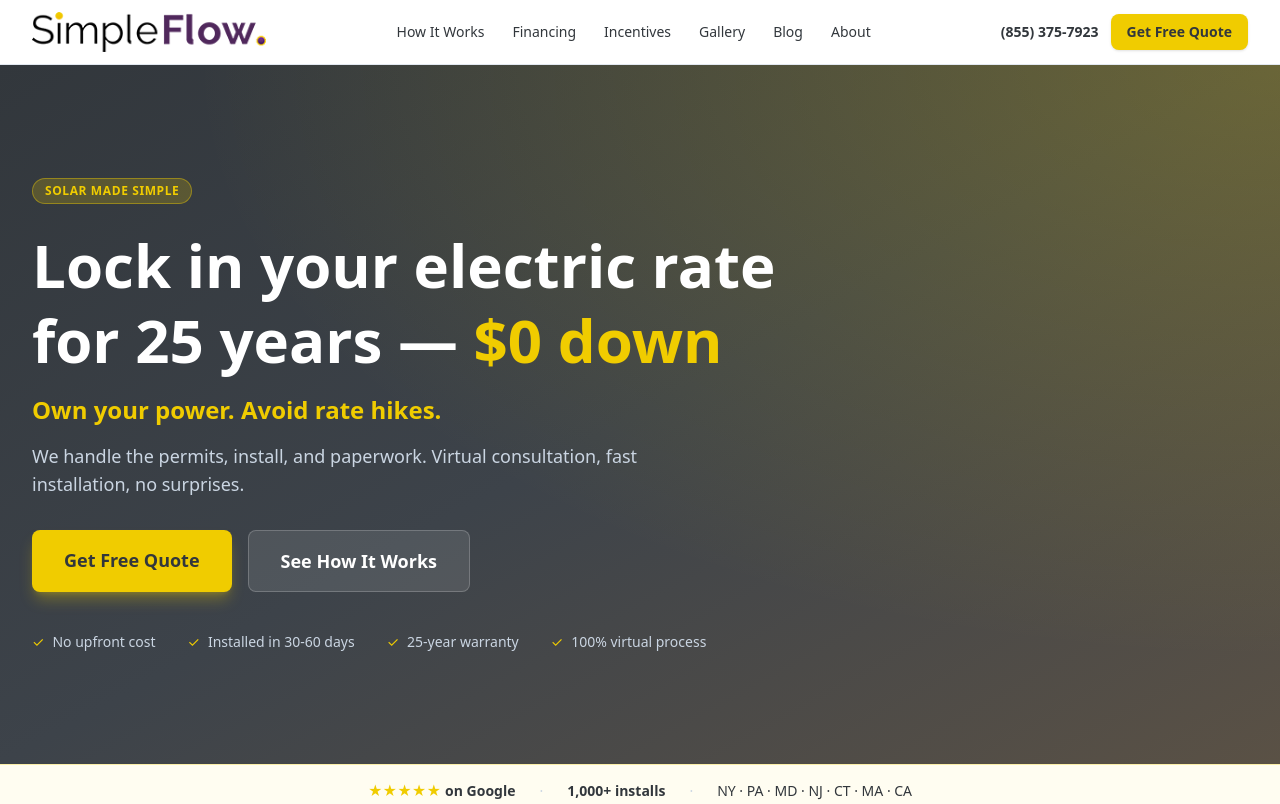
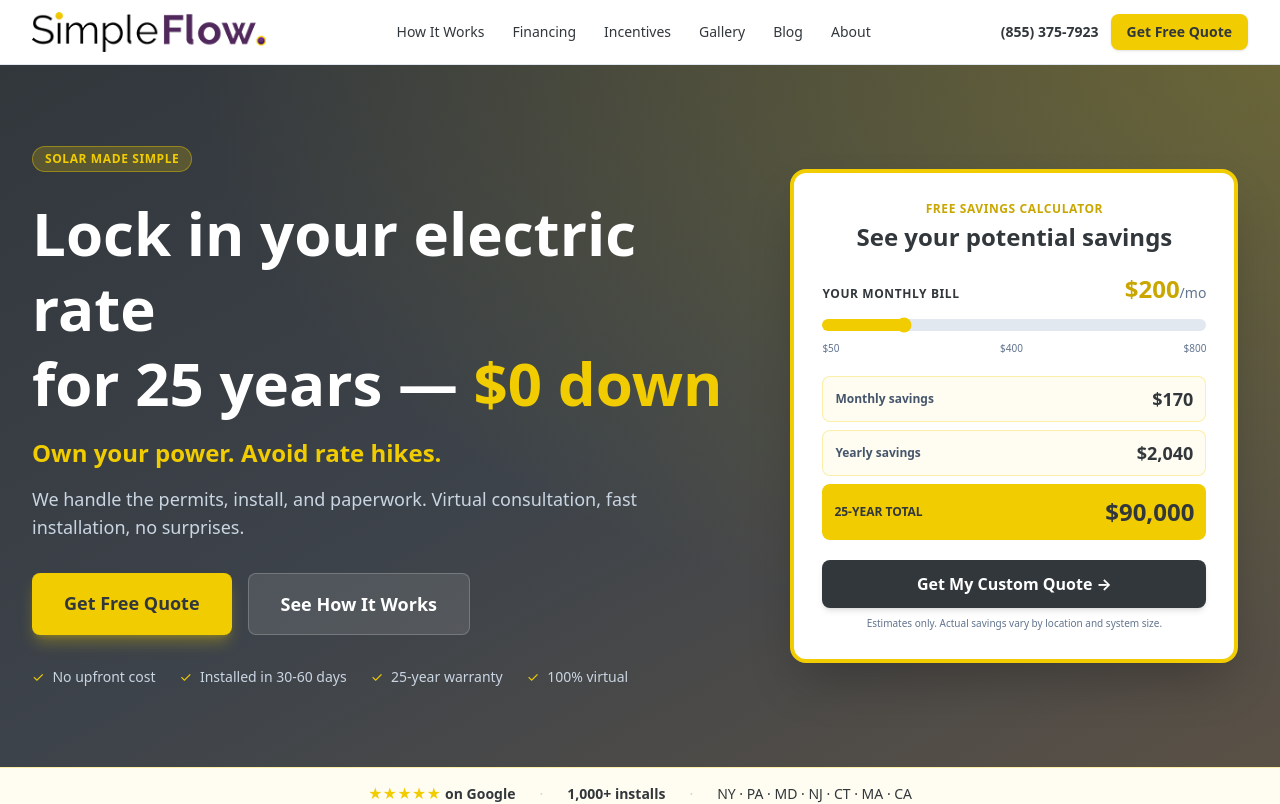
Before and after one commit to accountmanager-1991/gosimpleflow-site, a Next.js app: page / in a window 1280 px wide. Shown: the top 804 px of the page. Built offline with nearby package versions, Linux system fonts and the light colour scheme.

Commit message:
Hero now has inline savings calculator; reorder homepage sections; state pages use HorizontalTimeline; add docs (SESSION-STATUS, DECISIONS, TECH-DEBT, CHANGELOG)

```diff
--- a/app/page.tsx
+++ b/app/page.tsx
@@ -1,8 +1,7 @@
 import Hero from "@/components/Hero"
 import TrustBar from "@/components/TrustBar"
+import HorizontalTimeline from "@/components/HorizontalTimeline"
 import Differentiators from "@/components/Differentiators"
-import SavingsCalculator from "@/components/SavingsCalculator"
-import HorizontalTimeline from "@/components/HorizontalTimeline"
 import Testimonials from "@/components/Testimonials"
 import CTASection from "@/components/CTASection"
 
@@ -11,9 +10,8 @@ export default function Home() {
     <>
       <Hero />
       <TrustBar />
+      <HorizontalTimeline />
       <Differentiators />
-      <SavingsCalculator />
-      <HorizontalTimeline />
       <Testimonials />
       <CTASection />
     </>
--- a/app/solar/[state]/page.tsx
+++ b/app/solar/[state]/page.tsx
@@ -4,7 +4,7 @@ import { getStateByCode, getAllStatePaths, STATES } from "@/lib/states"
 import { INCENTIVES_BY_STATE } from "@/lib/incentives"
 import { TESTIMONIALS } from "@/content/testimonials"
 import TrustBar from "@/components/TrustBar"
-import HowItWorks from "@/components/HowItWorks"
+import HorizontalTimeline from "@/components/HorizontalTimeline"
 import CTASection from "@/components/CTASection"
 import type { Metadata } from "next"
 
@@ -107,7 +107,7 @@ export default async function StatePage({ params }: { params: Promise<{ state: s
         </div>
       </section>
 
-      <HowItWorks />
+      <HorizontalTimeline />
 
       {/* Local testimonials */}
       <section className="py-20 bg-slate-50">
--- a/components/Hero.tsx
+++ b/components/Hero.tsx
@@ -1,11 +1,14 @@
 import Link from "next/link"
+import HeroCalculator from "./HeroCalculator"
 
 export default function Hero() {
   return (
     <section className="relative bg-gradient-to-br from-[#32373c] via-[#3d434a] to-[#5a5145] text-white overflow-hidden">
       <div className="absolute inset-0 bg-[radial-gradient(ellipse_at_top_right,_rgba(240,204,0,0.25),_transparent_60%)]" />
-      <div className="relative max-w-7xl mx-auto px-4 sm:px-6 lg:px-8 py-20 lg:py-28">
-        <div className="max-w-3xl">
+      <div className="relative max-w-7xl mx-auto px-4 sm:px-6 lg:px-8 py-16 lg:py-20">
+        <div className="grid grid-cols-1 lg:grid-cols-5 gap-10 lg:gap-12 items-center">
+          {/* Left: Hero text — 3/5 width */}
+          <div className="lg:col-span-3">
             <span className="inline-block bg-[#f0cc00]/20 border border-[#f0cc00]/40 text-[#f0cc00] px-3 py-1 rounded-full text-xs font-bold uppercase tracking-wider mb-6">
               Solar Made Simple
             </span>
@@ -19,18 +22,24 @@ export default function Hero() {
               We handle the permits, install, and paperwork. Virtual consultation, fast installation, no surprises.
             </p>
             <div className="flex flex-col sm:flex-row gap-4">
-            <Link href="/quote" className="bg-[#f0cc00] hover:bg-[#d9b800] text-[#32373c] px-8 py-4 rounded-lg font-bold text-lg transition shadow-lg shadow-[#f0cc00]/30">
+              <Link href="/quote" className="bg-[#f0cc00] hover:bg-[#d9b800] text-[#32373c] px-8 py-4 rounded-lg font-bold text-lg transition shadow-lg shadow-[#f0cc00]/30 text-center">
                 Get Free Quote
               </Link>
-            <Link href="/how-it-works" className="bg-white/10 hover:bg-white/20 border border-white/20 text-white px-8 py-4 rounded-lg font-semibold text-lg transition">
+              <Link href="/how-it-works" className="bg-white/10 hover:bg-white/20 border border-white/20 text-white px-8 py-4 rounded-lg font-semibold text-lg transition text-center">
                 See How It Works
               </Link>
             </div>
-          <div className="mt-10 flex flex-wrap gap-x-8 gap-y-3 text-sm text-slate-300">
+            <div className="mt-8 flex flex-wrap gap-x-6 gap-y-2 text-sm text-slate-300">
               <span className="flex items-center gap-2"><span className="text-[#f0cc00]">✓</span> No upfront cost</span>
               <span className="flex items-center gap-2"><span className="text-[#f0cc00]">✓</span> Installed in 30-60 days</span>
               <span className="flex items-center gap-2"><span className="text-[#f0cc00]">✓</span> 25-year warranty</span>
-            <span className="flex items-center gap-2"><span className="text-[#f0cc00]">✓</span> 100% virtual process</span>
+              <span className="flex items-center gap-2"><span className="text-[#f0cc00]">✓</span> 100% virtual</span>
+            </div>
+          </div>
+
+          {/* Right: Savings calculator — 2/5 width */}
+          <div className="lg:col-span-2">
+            <HeroCalculator />
           </div>
         </div>
       </div>
--- /dev/null
+++ b/components/HeroCalculator.tsx
@@ -0,0 +1,68 @@
+"use client"
+
+import { useState } from "react"
+import Link from "next/link"
+
+export default function HeroCalculator() {
+  const [bill, setBill] = useState(200)
+
+  // Highest realistic estimate
+  const totalSavings = Math.round(bill * 12 * 25 * 1.5)
+  const monthlySavings = Math.round(bill * 0.85)
+  const yearlySavings = monthlySavings * 12
+
+  return (
+    <div className="bg-white rounded-2xl shadow-2xl p-6 sm:p-7 border-4 border-[#f0cc00] w-full max-w-md mx-auto lg:mx-0">
+      <div className="text-center mb-5">
+        <div className="text-xs font-bold text-[#c9a700] uppercase tracking-wider mb-1">Free Savings Calculator</div>
+        <h3 className="text-xl sm:text-2xl font-bold text-[#32373c]">See your potential savings</h3>
+      </div>
+
+      {/* Slider */}
+      <div className="mb-5">
+        <div className="flex justify-between items-baseline mb-2">
+          <label className="text-xs font-semibold text-[#32373c] uppercase tracking-wider">Your monthly bill</label>
+          <span className="text-2xl font-bold text-[#c9a700]">${bill}<span className="text-sm text-slate-500 font-normal">/mo</span></span>
+        </div>
+        <input
+          type="range"
+          min="50"
+          max="800"
+          step="10"
+          value={bill}
+          onChange={(e) => setBill(Number(e.target.value))}
+          className="w-full h-3 rounded-lg appearance-none cursor-pointer accent-[#f0cc00]"
+          style={{
+            background: `linear-gradient(to right, #f0cc00 0%, #f0cc00 ${((bill - 50) / 750) * 100}%, #e2e8f0 ${((bill - 50) / 750) * 100}%, #e2e8f0 100%)`
+          }}
+        />
+        <div className="flex justify-between text-[10px] text-slate-500 mt-1">
+          <span>$50</span>
+          <span>$400</span>
+          <span>$800</span>
+        </div>
+      </div>
+
+      {/* Results */}
+      <div className="space-y-2 mb-5">
+        <div className="flex justify-between items-center bg-[#fffdf1] border border-[#f0cc00]/30 rounded-lg px-3 py-2">
+          <span className="text-xs text-slate-600 font-semibold">Monthly savings</span>
+          <span className="text-lg font-bold text-[#32373c]">${monthlySavings.toLocaleString()}</span>
+        </div>
+        <div className="flex justify-between items-center bg-[#fffdf1] border border-[#f0cc00]/30 rounded-lg px-3 py-2">
+          <span className="text-xs text-slate-600 font-semibold">Yearly savings</span>
+          <span className="text-lg font-bold text-[#32373c]">${yearlySavings.toLocaleString()}</span>
+        </div>
+        <div className="flex justify-between items-center bg-[#f0cc00] rounded-lg px-3 py-3">
+          <span className="text-xs text-[#32373c] font-bold uppercase">25-year total</span>
+          <span className="text-2xl font-bold text-[#32373c]">${totalSavings.toLocaleString()}</span>
+        </div>
+      </div>
+
+      <Link href="/quote" className="block w-full text-center bg-[#32373c] hover:bg-[#1f2226] text-white px-5 py-3 rounded-lg font-bold transition shadow-md">
+        Get My Custom Quote →
+      </Link>
+      <p className="text-[10px] text-slate-500 mt-2 text-center">Estimates only. Actual savings vary by location and system size.</p>
+    </div>
+  )
+}
```
Also changed, not shown: 4 other files (tests, documents, lock files or other folders). Lines whose indentation alone changed are shown as unchanged.
